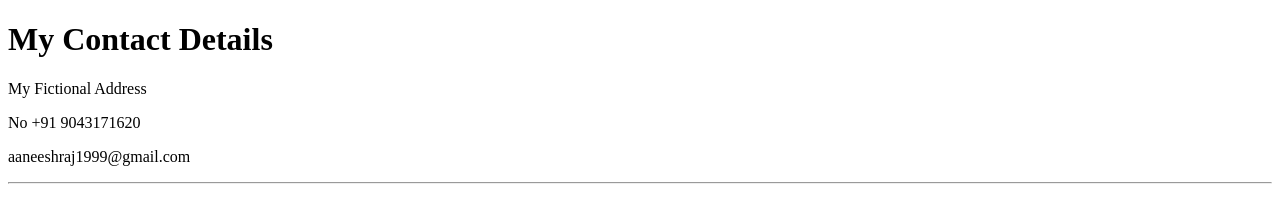
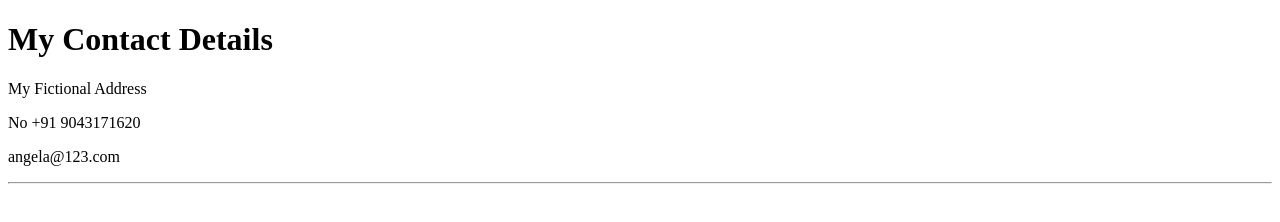
Before and after one commit to ANEESHRAJA/My-Resume, a plain HTML site: page contact.html in a window 1280 px wide. Drawn offline with Linux system fonts and the light colour scheme.

Commit message:
Update contact.html

```diff
--- a/contact.html
+++ b/contact.html
@@ -9,7 +9,7 @@
     <h1>My Contact Details</h1>
        <p>My Fictional Address</p>
        <p>No +91 9043171620</p>
-       <p>aaneeshraj1999@gmail.com</p>
+       <p>angela@123.com</p>
     <hr>
 </body>
 </html>
```
